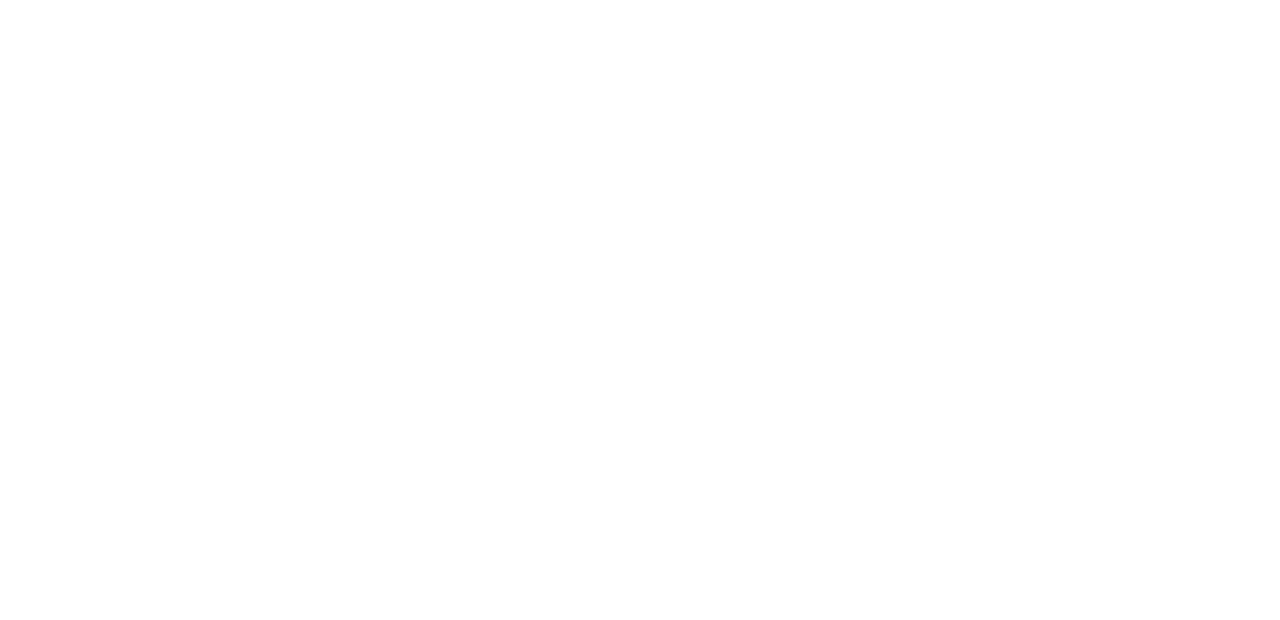
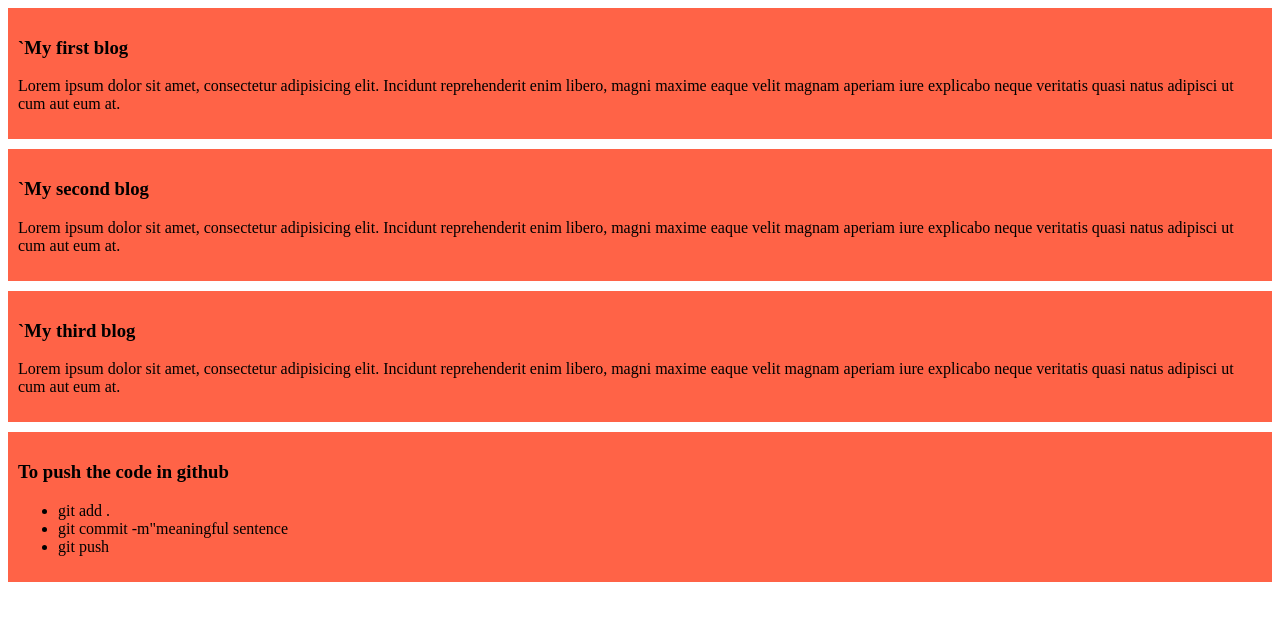
Before and after one commit to Pallab-plb/my-first-github-repo, a plain HTML site: page index.html in a window 1280 px wide. Drawn offline with Linux system fonts and the light colour scheme.

Commit message:
Pushing the code to GitHub

```diff
--- a/index.html
+++ b/index.html
@@ -4,8 +4,34 @@
     <meta charset="UTF-8">
     <meta name="viewport" content="width=device-width, initial-scale=1.0">
     <title>My first ever github repo</title>
+    <link rel="stylesheet" href="styles/index.css">
 </head>
 <body>
-
+    <div>
+        <h3>`My first blog</h3>
+        <p>
+            Lorem ipsum dolor sit amet, consectetur adipisicing elit. Incidunt reprehenderit enim libero, magni maxime eaque velit magnam aperiam iure explicabo neque veritatis quasi natus adipisci ut cum aut eum at.
+        </p>
+    </div>
+    <div>
+        <h3>`My second blog</h3>
+        <p>
+            Lorem ipsum dolor sit amet, consectetur adipisicing elit. Incidunt reprehenderit enim libero, magni maxime eaque velit magnam aperiam iure explicabo neque veritatis quasi natus adipisci ut cum aut eum at.
+        </p>
+    </div>
+    <div>
+        <h3>`My third blog</h3>
+        <p>
+            Lorem ipsum dolor sit amet, consectetur adipisicing elit. Incidunt reprehenderit enim libero, magni maxime eaque velit magnam aperiam iure explicabo neque veritatis quasi natus adipisci ut cum aut eum at.
+        </p>
+    </div>
+    <div>
+        <h3>To push the code in github</h3>
+        <ul>
+            <li>git add .</li>
+            <li>git commit -m"meaningful sentence </li>
+            <li>git push</li>
+        </ul>
+    </div>
 </body>
 </html>
--- /dev/null
+++ b/styles/index.css
@@ -0,0 +1,6 @@
+div{
+    background-color: tomato;
+    padding: 10px;
+    margin-bottom: 10px;
+
+}
```
